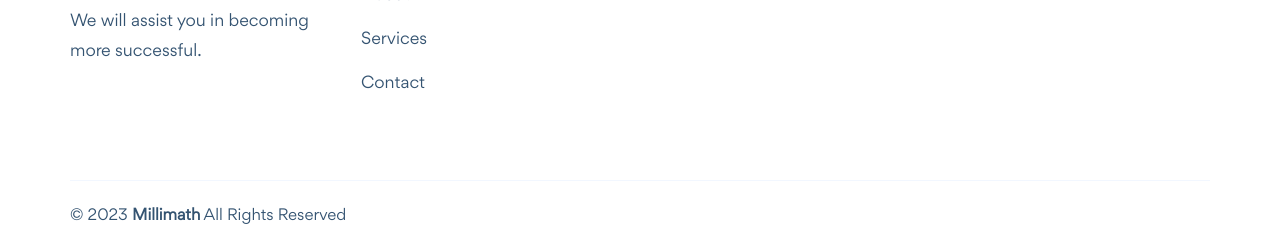
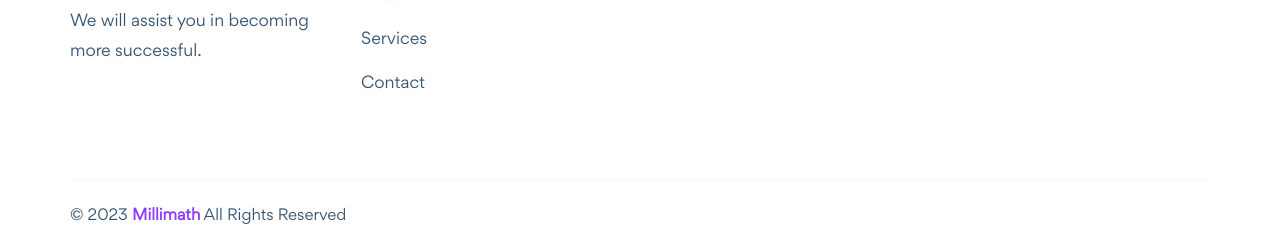
Before and after one commit to KarthikKarhem/millimath, a plain HTML site: page about-us.html in a window 1280 px wide. Shown: the part 3106-3353 px from the top of the page. Drawn offline with nearby package versions, Linux system fonts and the light colour scheme; files that its build step writes are made by us from their sources; files whose address does not match are found by name.

Commit message:
Update about-us.html

```diff
--- a/about-us.html
+++ b/about-us.html
@@ -343,7 +343,7 @@
 									<li><a href="faq.html">FAQ</a></li>
 									<li><a href="contact-us.html">Contact Us</a></li>
 								</ul> -->
-								<p class="copyright text-center order-lg-0 pb-15">© 2023 <a href="index.html"><b>Millimath</b></a> All Rights Reserved</p>
+								<p class="copyright text-center order-lg-0 pb-15">© 2023 <a href="index.html" style="color:rgb(145,59,255);"><b>Millimath</b></a> All Rights Reserved</p>
 							</div>
 						</div>
 					</div> <!-- /.inner-wrapper -->
```
